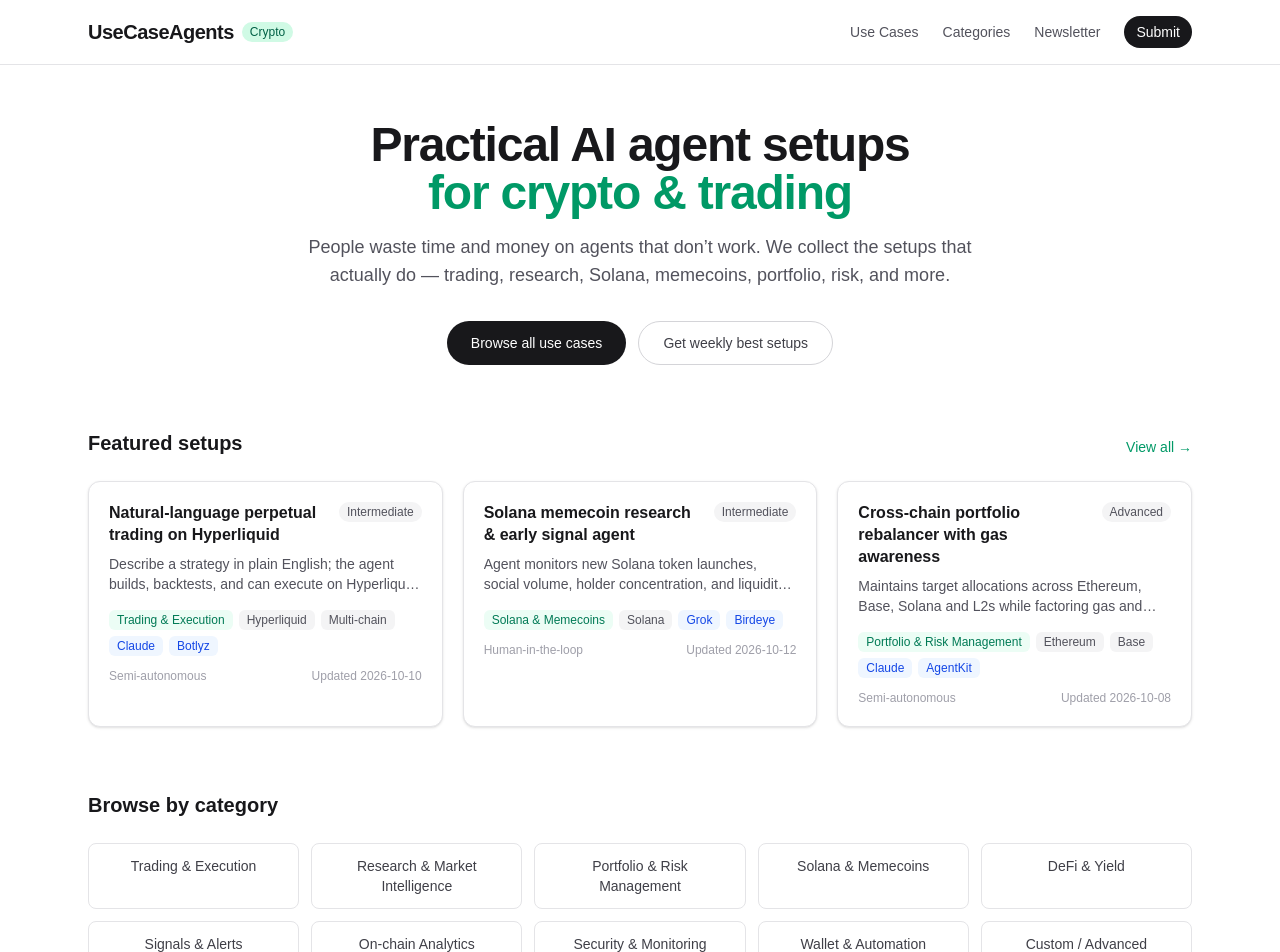
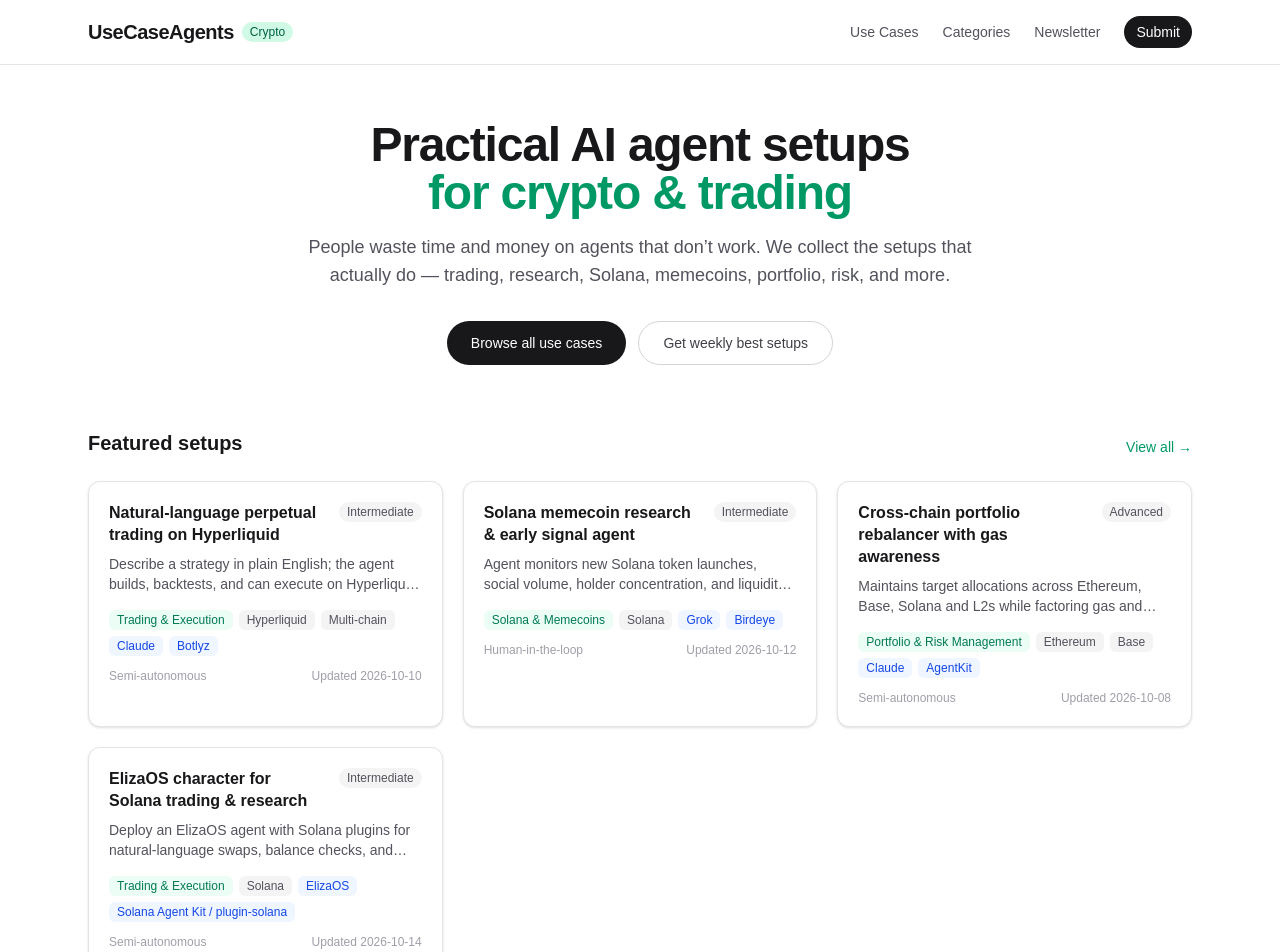
Before and after one commit to golddexzy-create/usecaseagents, a Next.js app: page / in a window 1280 px wide. Shown: the top 952 px of the page. Built offline with nearby package versions, Linux system fonts and the light colour scheme.

Commit message:
Expand use-cases data to 12 entries: ElizaOS Solana, Wayfinder, HeyAnon, Bankr, Binance meme sniping, aixbt intelligence

```diff
--- a/src/data/use-cases.ts
+++ b/src/data/use-cases.ts
@@ -138,6 +138,115 @@ export const useCases: UseCase[] = [
     description:
       "You choose assets and signal sources. Agent produces a concise daily note: key levels, unusual flows, sentiment shifts, and any high-conviction setups.",
   },
+  {
+    id: "7",
+    slug: "elizaos-solana-trading-character",
+    title: "ElizaOS character for Solana trading & research",
+    summary:
+      "Deploy an ElizaOS agent with Solana plugins for natural-language swaps, balance checks, and market research across Discord/Telegram/X.",
+    category: "Trading & Execution",
+    chains: ["Solana"],
+    tools: ["ElizaOS", "Solana Agent Kit / plugin-solana", "Jupiter"],
+    difficulty: "Intermediate",
+    autonomy: "Semi-autonomous",
+    cost: "Free",
+    lastUpdated: "2026-10-14",
+    description:
+      "Create a character file, add @elizaos/plugin-solana (or Solana Agent Kit), set a trade-only or limited key, and let the agent handle quotes, swaps via Jupiter, and token info. Keep risk limits in the character instructions and require confirmation for sizeable trades.",
+    steps: [
+      "Install ElizaOS and add Solana plugin",
+      "Define character with clear risk rules and allowed actions",
+      "Connect wallet / private key with limited permissions",
+      "Run agent on Telegram or Discord and test with paper amounts",
+    ],
+    featured: true,
+  },
+  {
+    id: "8",
+    slug: "wayfinder-crosschain-paths",
+    title: "Wayfinder natural-language cross-chain execution",
+    summary:
+      "Use Wayfinder Paths so an agent can navigate multiple chains and execute swaps or strategies from plain English prompts.",
+    category: "Wallet & Automation",
+    chains: ["Multi-chain", "Arbitrum", "Base", "Hyperliquid"],
+    tools: ["Wayfinder", "Claude / LLM"],
+    difficulty: "Intermediate",
+    autonomy: "Semi-autonomous",
+    cost: "Freemium",
+    lastUpdated: "2026-10-06",
+    description:
+      "Wayfinder lets agents follow ‘Paths’ across chains. You describe the goal (e.g. move USDC from Base to Hyperliquid and open a small perp); the agent plans and can execute under your constraints. Best used with explicit spending limits.",
+  },
+  {
+    id: "9",
+    slug: "heyanon-nl-trading",
+    title: "HeyAnon natural-language spot & leverage trading",
+    summary:
+      "Configure spot and leverage trades with natural language prompts; agent runs autonomously within the rules you set.",
+    category: "Trading & Execution",
+    chains: ["Multi-chain"],
+    tools: ["HeyAnon"],
+    difficulty: "Beginner",
+    autonomy: "Fully autonomous",
+    cost: "Freemium",
+    lastUpdated: "2026-10-06",
+    description:
+      "HeyAnon is rule-based with chat UI. You define conditions and size; the agent executes. Suitable for simpler strategies where you want autonomy without writing code.",
+  },
+  {
+    id: "10",
+    slug: "bankr-defi-copilot",
+    title: "Bankr DeFi copilot & agentic wallet",
+    summary:
+      "Chat-driven DeFi terminal: research, cross-chain swaps, token launches, and wallet actions from one agent interface.",
+    category: "DeFi & Yield",
+    chains: ["Base", "Multi-chain"],
+    tools: ["Bankr", "Claude"],
+    difficulty: "Intermediate",
+    autonomy: "Semi-autonomous",
+    cost: "Freemium",
+    lastUpdated: "2026-10-06",
+    description:
+      "Bankr combines research and execution. Users chat to move assets, launch tokens, or check positions. Works well as a daily driver for Base-focused DeFi with human approval on larger moves.",
+  },
+  {
+    id: "11",
+    slug: "binance-agentic-meme-sniping",
+    title: "Binance Agentic Wallet meme sniping workflow",
+    summary:
+      "Use Binance Agentic Wallet skills (meme-rush + token audit) to find new memes, audit them, and buy with a small size in one conversation.",
+    category: "Solana & Memecoins",
+    chains: ["Solana", "Multi-chain"],
+    tools: ["Binance Agentic Wallet", "meme-rush skill", "query-token-audit"],
+    difficulty: "Beginner",
+    autonomy: "Human-in-the-loop",
+    cost: "Free",
+    lastUpdated: "2026-10-16",
+    description:
+      "Conversation flow: ask for new Solana memes → audit a candidate → buy with fixed USDT amount if risk looks acceptable. Skills handle discovery and security checks; wallet executes only after you confirm.",
+    steps: [
+      "Install Agentic Wallet and required skills",
+      "Ask for recent meme launches",
+      "Run security audit on a token",
+      "Confirm small buy if audit is clean",
+    ],
+  },
+  {
+    id: "12",
+    slug: "aixbt-market-intelligence",
+    title: "aixbt crypto market intelligence terminal",
+    summary:
+      "Narrative detection, alpha analysis, and KOL tracking fed into a chat terminal for faster research before trading.",
+    category: "Research & Market Intelligence",
+    chains: ["Multi-chain"],
+    tools: ["aixbt"],
+    difficulty: "Beginner",
+    autonomy: "Fully autonomous",
+    cost: "Freemium",
+    lastUpdated: "2026-10-06",
+    description:
+      "aixbt focuses on market intelligence rather than execution. Use it to surface narratives, track influencers, and get structured alpha notes that you then act on with a separate trading setup.",
+  },
 ];
 
 export function getUseCaseBySlug(slug: string): UseCase | undefined {
```
